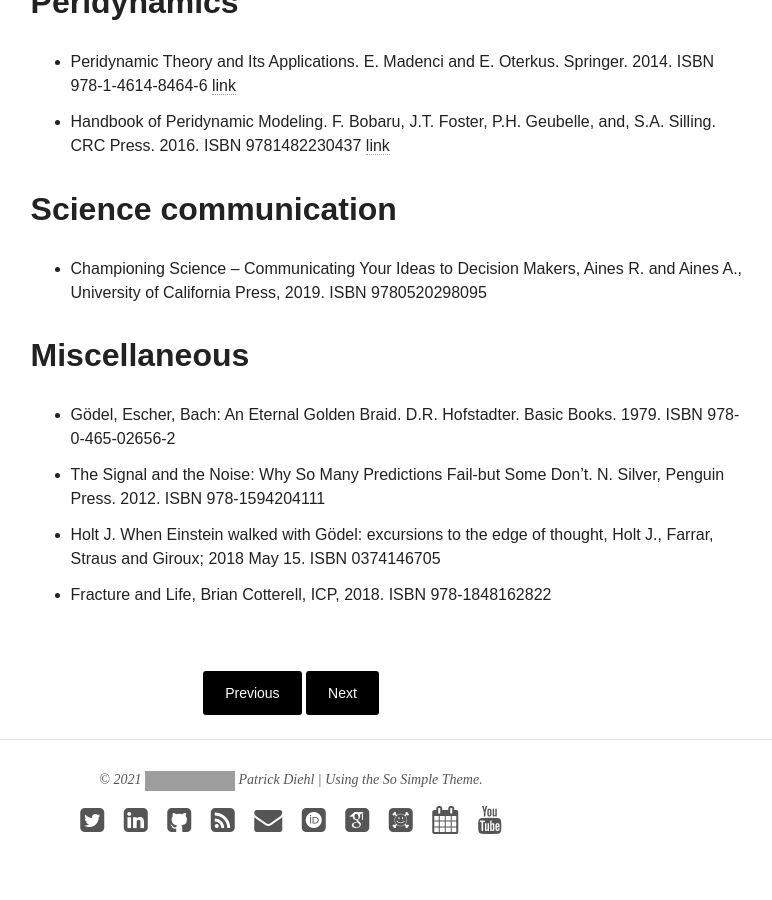
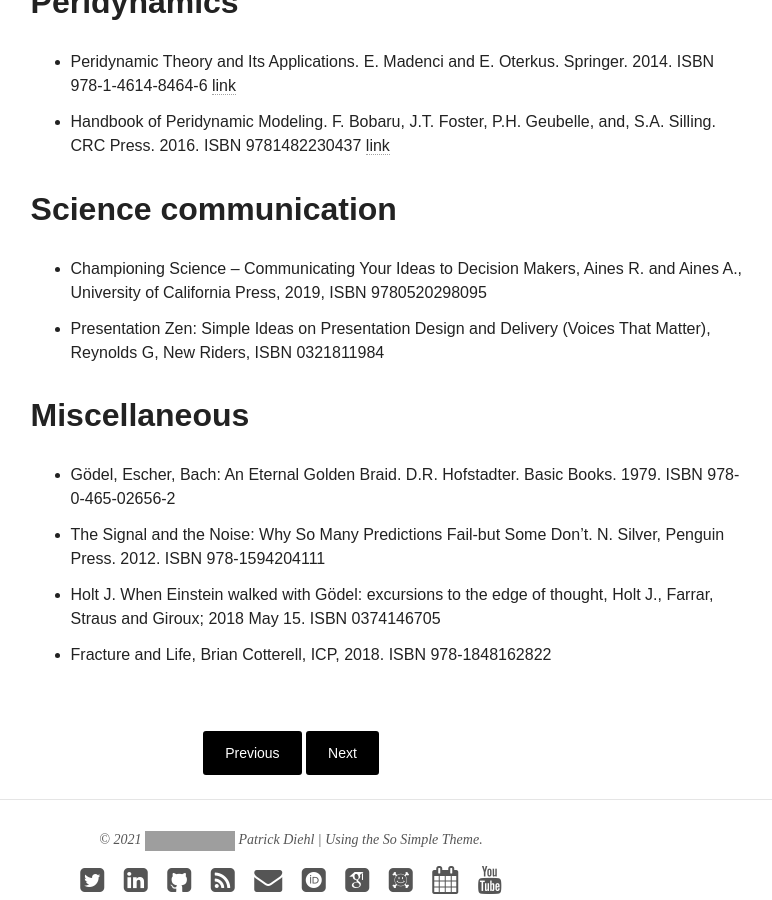
Before and after one commit to diehlpk/diehlpk.github.io, a Jekyll site: the page built from _posts/blog/2016-12-13-literature-collection-en.md, in a window 1280 px wide and 900 px high, scrolled down 869 px. Shown: the whole window, without its empty margins (349-1121 px from the left). Built offline with Jekyll 4.4.1, drawn with Linux system fonts in a browser that asks for light colours; nearby versions of some CDN libraries; some web fonts are replaced; grey boxes are pictures that could not be loaded.

Commit message:
Update blog

```diff
--- a/_posts/blog/2016-12-13-literature-collection-en.md
+++ b/_posts/blog/2016-12-13-literature-collection-en.md
@@ -23,8 +23,8 @@ A collection of books, which I used during my studies:
 
 ## Science communication
 
-* Championing Science -- Communicating Your Ideas to Decision Makers, Aines R. and Aines A., University of California Press, 2019. ISBN 9780520298095
-
+* Championing Science -- Communicating Your Ideas to Decision Makers, Aines R. and Aines A., University of California Press, 2019, ISBN 9780520298095
+* Presentation Zen: Simple Ideas on Presentation Design and Delivery (Voices That Matter), Reynolds G, New Riders, ISBN 0321811984
 
 ## Miscellaneous
 * Gödel, Escher, Bach: An Eternal Golden Braid. D.R. Hofstadter. Basic Books. 1979. ISBN 978-0-465-02656-2
```
